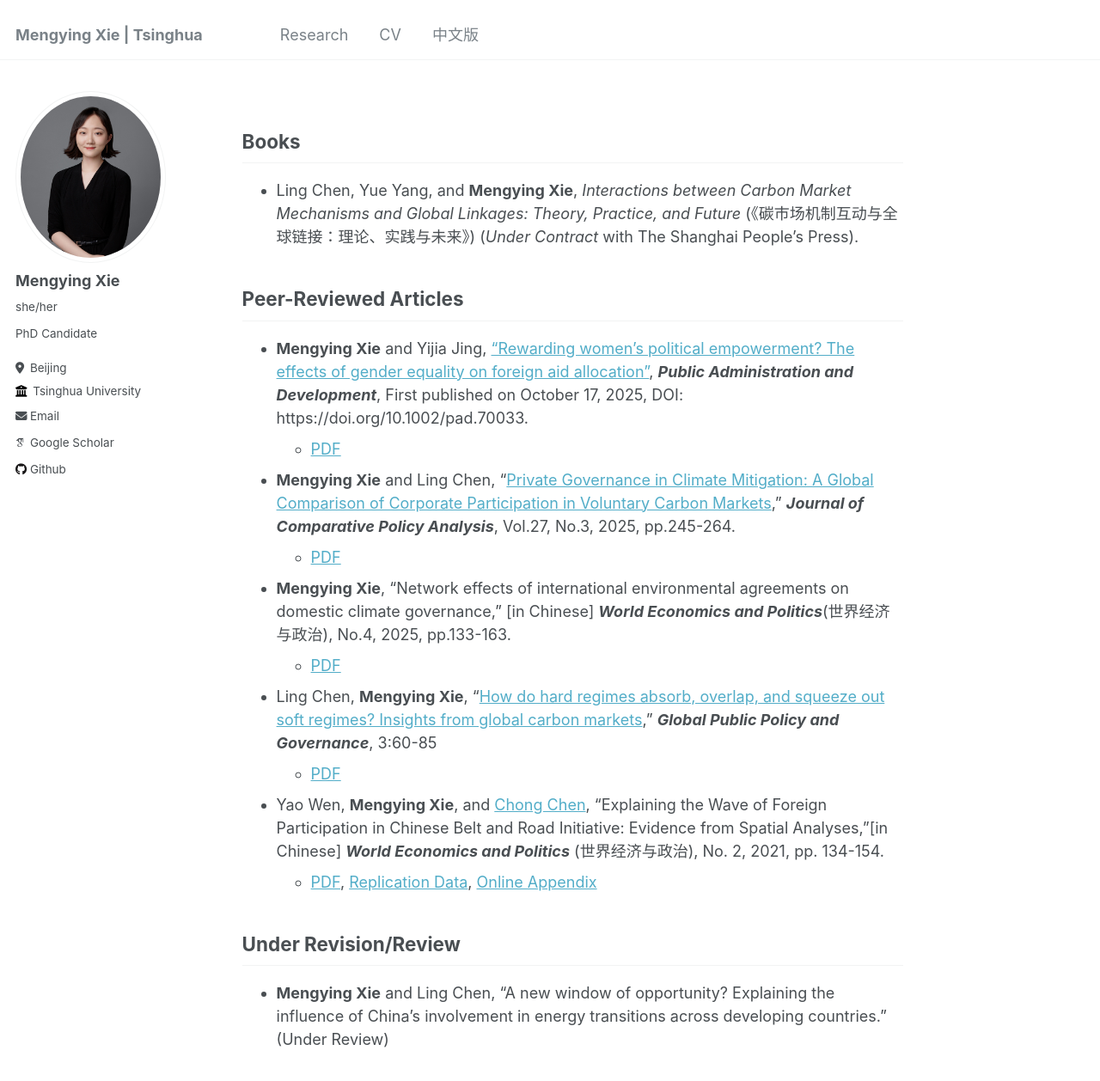
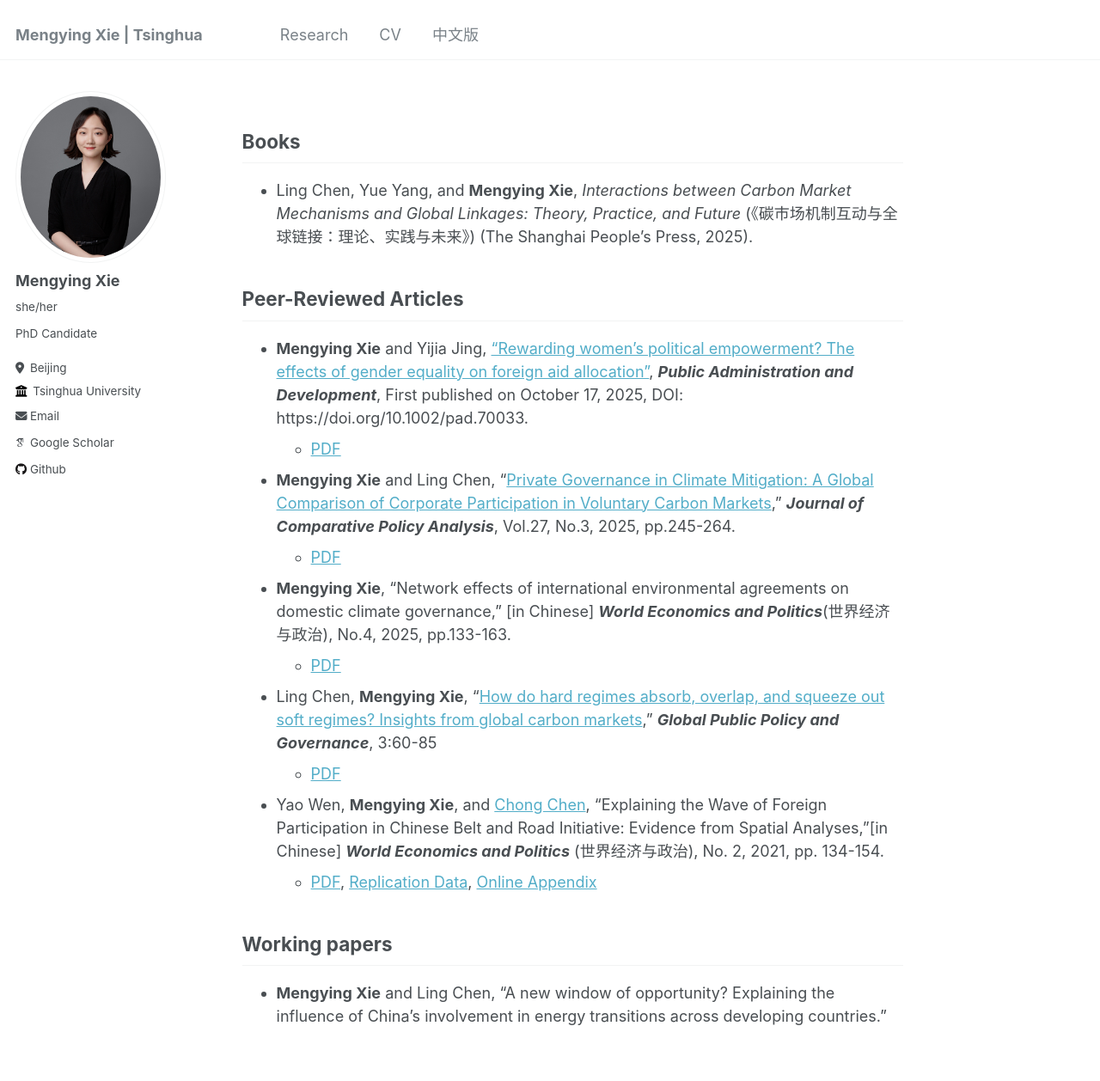
Before and after one commit to xiemythu/xiemythu.github.io, a Jekyll site: the page built from _pages/research.md, in a window 1280 px wide and 1400 px high. Shown: the top 1258 px of the window at 86% size. Built offline with Jekyll 4.4.1, drawn with Linux system fonts in a browser that asks for light colours; some web fonts are replaced.

Commit message:
Update research.md

```diff
--- a/_pages/research.md
+++ b/_pages/research.md
@@ -7,7 +7,7 @@ author_profile: true
 
 ## Books
 
-*  Ling Chen, Yue Yang, and **Mengying Xie**, *Interactions between Carbon Market Mechanisms and Global Linkages: Theory, Practice, and Future* (《碳市场机制互动与全球链接：理论、实践与未来》) (*Under Contract* with The Shanghai People's Press).
+*  Ling Chen, Yue Yang, and **Mengying Xie**, *Interactions between Carbon Market Mechanisms and Global Linkages: Theory, Practice, and Future* (《碳市场机制互动与全球链接：理论、实践与未来》) (The Shanghai People's Press, 2025).
 
 
 ## Peer-Reviewed Articles
@@ -27,6 +27,6 @@ author_profile: true
 * Yao Wen, **Mengying Xie**, and [Chong Chen](https://cc458.github.io/), "Explaining the Wave of Foreign Participation in Chinese Belt and Road Initiative: Evidence from Spatial Analyses,"[in Chinese] ***World Economics and Politics*** (世界经济与政治), No. 2, 2021, pp. 134-154.
     + [PDF](https://cc458.github.io/files/Wen_Xie_Chen_2021_BRI.pdf), [Replication Data](https://doi.org/10.7910/DVN/N8B5BC), [Online Appendix](https://cc458.github.io/files/Wen_Xie_Chen2021.pdf)
 
-## Under Revision/Review
+## Working papers
 
-* **Mengying Xie** and  Ling Chen, "A new window of opportunity? Explaining the influence of China’s involvement in energy transitions across developing countries." (Under Review)
+* **Mengying Xie** and  Ling Chen, "A new window of opportunity? Explaining the influence of China’s involvement in energy transitions across developing countries."
```
